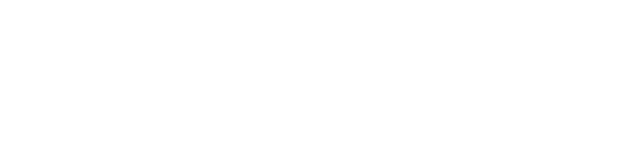
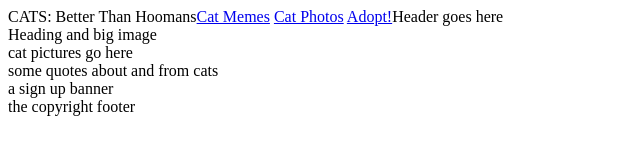
Before and after one commit to RobSelkowitz/odin-landing-page-project, a plain HTML site: page index.html in a window 1280 px wide. Shown: the whole page, without its empty margins (0-640 px from the left). Drawn offline with Linux system fonts and the light colour scheme.

Commit message:
add unformatted header content. Make header flex.

```diff
--- a/index.html
+++ b/index.html
@@ -8,6 +8,36 @@
     <title>Document</title>
 </head>
 <body>
+    <div class="header">
+        <div class="logo">
+            CATS: Better Than Hoomans
+        </div>
+        <div class="links">
+            <a class="link" href="I dunno">Cat Memes</a>
+            <a class="link" href="I dunno">Cat Photos</a>
+            <a class="link" href="https://www.aspca.org/adopt-pet">Adopt!</a>
+        </div>
+        Header goes here
+    </div>
 
+    <div class="welcome">
+        Heading and big image
+    </div>
+
+    <div class="catPictures">
+        cat pictures go here
+    </div>
+
+    <div class="quotes">
+        some quotes about and from cats
+    </div>
+
+    <div class="signup">
+        a sign up banner
+    </div>
+
+    <div class="footer">
+        the copyright footer
+    </div>
 </body>
 </html>
--- a/styles.css
+++ b/styles.css
@@ -0,0 +1,3 @@
+.header{
+    display: flex;
+}
```
